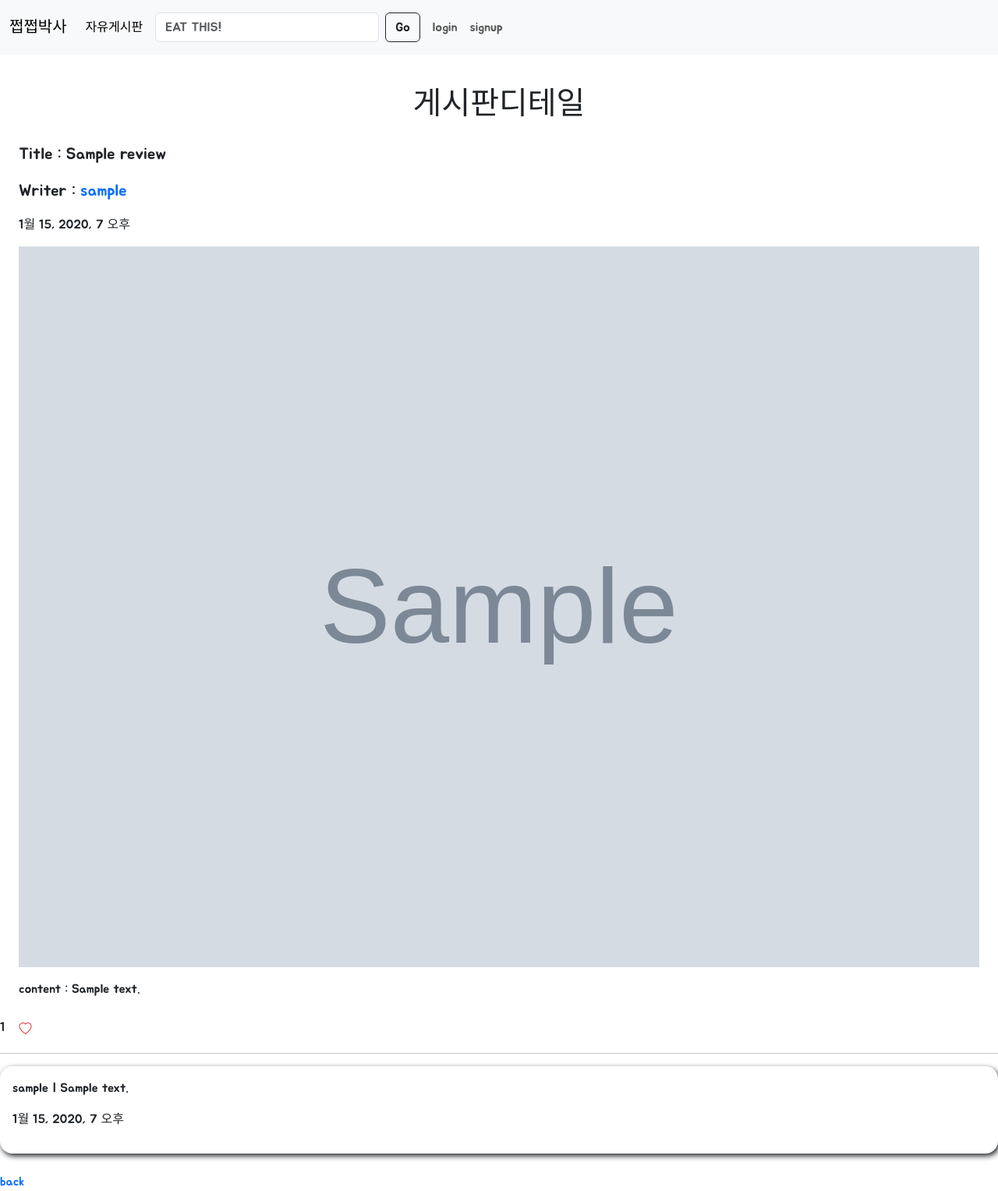
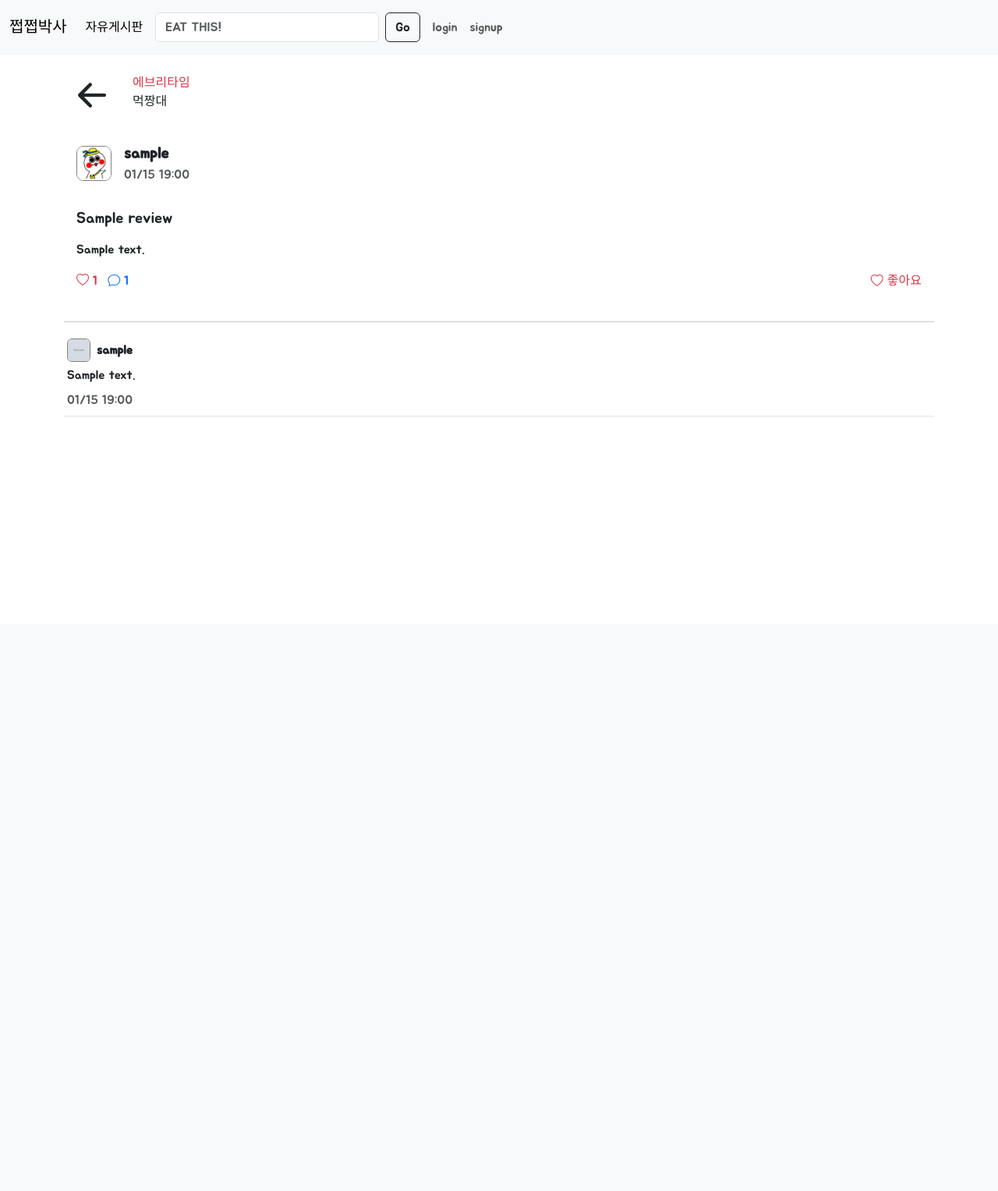
Before and after one commit to woocheolll/Dr.JJ, a Django app: page /free/1/ in a window 1280 px wide. Shown: the whole page at 78% size. After the commit the page ends 534 px from the top, so only its background shows below. Run offline with Django 3.2, Linux system fonts and the light colour scheme; tables that the repository leaves empty hold one stand-in row (values such as "Sample post"); grey boxes marked "Sample" are stand-in pictures; some libraries are stand-ins or nearby versions.

Commit message:
free-detail

```diff
--- a/accounts/urls.py
+++ b/accounts/urls.py
@@ -9,7 +9,7 @@ urlpatterns = [
     path("", views.index, name="index"),
     path("logout/", views.logout, name="logout"),
     path("delete/", views.delete, name="delete"),
-    path("password/", views.changePassword, name="changePassword"),
+    path("profile/password/", views.changePassword, name="changePassword"),
     path("<int:user_pk>/", views.detail, name="detail"),
     path("update/", views.update, name="update"),
     path("<int:user_pk>/follow/", views.follow, name="follow"),
--- a/free/forms.py
+++ b/free/forms.py
@@ -14,3 +14,4 @@ class CommentForm(forms.ModelForm):
         fields = [
             "content",
         ]
+        widgets = {"content": forms.Textarea(attrs={"rows": 1})}
--- a/free/templates/free/detail.html
+++ b/free/templates/free/detail.html
@@ -3,85 +3,118 @@
 {% load static %}
 
 {% block content %}
-<div class="m-4">
-  <h1 class="text-center p-3">게시판디테일</h1>
 
-  <p style="font-size: 1.3rem">
-    Title :
-    {{ review.title }}</p>
-  <p style="font-size: 1.3rem">
-    Writer :
-    <a class="text-decoration-none"  href={% url 'accounts:detail' review.user.pk %}>{{review.user}}</a>
+<div class="container py-3">
+  <!-- 상단 바-->
+  <div class="d-flex justify-content-between align-items-center">
+      <div class="d-flex">
+          <a href="{% url 'free:index' %}" class="display-2 me-3 link-btn text-dark text-decoration-none" >
+              <i class="bi bi-arrow-left-short"></i>
+          </a>
+          <div class="d-flex flex-column py-2">
+              <p class="text-danger m-0">에브리타임</p>
+              <p class="m-0">먹짱대</p>
+          </div>
+      </div>
+  </div>
+  <!-- 게시글 -->
+  <div class="p-3 d-flex flex-column">
+    <div class="d-flex align-items-center mb-3">
+      {% if user.profile.image %}
+      <img class="free-profile me-3" src="{{ user.profile.image.url }}" alt="{{ user.profile.image }}" class='mb-2'>
+      {% else %}
+      <img class="free-profile me-3" src="{% static 'images/new.jpg' %}" alt="no-profile-image">
+      {% endif %}
+      <div class="d-flex flex-column py-2">
+        <p class="fs-5 fw-bold m-0">{{ review.user }}</p>
+        <p class="text-muted m-0">{{ review.updated_at | date:'m/d H:i' }}</p>
+      </div>
+    </div>
+    <h5 class="my-2">{{ review.title }}</h5>
+    <p class="my-2">{{ review.content }}</p>
+    <div class="d-flex my-2 justify-content-between">
+      <!-- 좋아요/댓글 수 -->
+      <p class="m-0">
+        <span class='text-danger me-2'>
+          <i class="bi bi-heart"></i>
+          <span class='like-cnt'>{{ review.like_users.count }}</span>
+        </span>
+        <span class='text-primary'>
+            <i class="bi bi-chat"></i>
+            {{ review.comment_set.count }}
+        </span>
       </p>
-
-  <p>{{ review.updated_at }}</p>
-  {% if review.image %}
-    <p><img src='{{ review.image.url }}' alt='{{ review.image }}' style="width: 100%; ">
-    </p>
-  {% endif %}
-
-  <p>content :
-    {{ review.content }}</p>
+      <div class="d-flex align-items-center">
         {% if request.user == review.user %}
-    <div class="d-flex align-items-start">
-      <p>
-        <a href="{% url 'free:update' review.pk %}" class="btn btn-outline-dark">수정</a>
-      </p>
-      <form action="{% url 'free:delete' review.pk %}" method="POST">
+        <!-- 수정/삭제 : 로그인유저 == 작성유저-->
+        <a href="{% url 'free:update' review.pk %}" class="btn btn-primary">수정</a>
+        <form class="m-0" action="{% url 'free:delete' review.pk %}" method="POST">
           {% csrf_token %}
-        <input type="submit" class="btn btn-outline-danger mx-2" value="삭제">
+          <input type="submit" class="btn btn-danger mx-2" value="삭제">
         </form>
-      {% endif %}
-  </div>
-
-  <form class='like-form' data-review-pk='{{ review.pk }}'>
+        {% else %}
+        <!-- 좋아요 : 로그인유저 <> 작성유저-->
+        <form class='like-form m-0' data-review-pk='{{ review.pk }}'>
           {% csrf_token %}
-    <span class='like-cnt'>{{review.like_users.count}}</span>
           {% if request.user in free.like_users.all %}
-      <button class="btn btn-link text-danger">
+            <button class="btn btn-link text-danger p-0">
               <i class="bi bi-heart-fill heart-icon"></i>
             </button>
           {% else %}
-      <button class="btn btn-link text-danger">
+            <button class="btn btn-link text-danger p-0">
               <i class="bi bi-heart heart-icon"></i>
             </button>
           {% endif %}
         </form>
-
+        <span class="ms-1 text-danger">좋아요</span>
+        {% endif %}
+      </div>
+    </div>
+  </div>
+  <hr>
+  <!-- 댓글 -->
+  <div class="d-flex flex-column">
     {% if request.user.is_authenticated %}
     <form action="{% url 'free:comment_create' review.pk %}" method="POST">
       {% csrf_token %}
       {% bootstrap_form comment_form %}
-      <input class="bnt my-3"  type="submit" value="OK">
+      <div class="d-flex justify-content-end">
+        <input class="btn btn-dark" type="submit" value="작성하기">
+      </div>
     </form>
     {% endif %}
-  <hr>
-  <div class="p-3 mb-4" style="border-radius: 1rem; box-shadow: 2px 3px 7px">
     {% for comment in comments %}
-    <article class='comment-block-{{ comment.pk }}'>
-      <p class='comment-{{ comment.pk }}-content-container'>
-        {{ comment.user.username }}
-        |
-          <span class='comment-{{ comment.pk }}-content'>{{ comment.content }}</span>
-      </p>
-      <p>{{ comment.updated_at }}</p>
-      <div class="d-flex justify-content-end">
+    <div class="border-bottom p-1 d-flex flex-column comment-block-{{ comment.pk }}">
+      <div class='d-flex flex-column comment-{{ comment.pk }}-content-container'>
+        <div class="d-flex align-items-center">
+          {% if comment.user.profile.image %}
+          <img class="free-comment-profile me-2" src="{{ comment.user.profile.image.url }}" alt="{{ comment.user.profile.image }}" class='mb-2'>
+          {% else %}
+          <img class="free-comment-profile me-2" src="{% static 'images/new.jpg' %}" alt="no-profile-image">
+          {% endif %}
+          <p class="my-1 fw-bold">{{ comment.user.username }}</p>
+        </div>
+        <p class='my-1 comment-{{ comment.pk }}-content'>{{ comment.content }}</p>
+        <div class="d-flex justify-content-between">
+          <p class="my-1 text-muted">{{ comment.updated_at | date:'m/d H:i' }}</p>
+          <div class="d-flex">
             {% if request.user == comment.user %}
-        <a href="{% url 'free:comment_update' review.pk comment.pk %}" class="btn btn-outline-dark comment-update-btn" data-review-pk='{{ review.pk }}' data-comment-pk='{{ comment.pk }}'>수정</a>
+            <a href="{% url 'free:comment_update' review.pk comment.pk %}" class="btn btn-primary btn-sm comment-update-btn" data-review-pk='{{ review.pk }}' data-comment-pk='{{ comment.pk }}'>수정</a>
             <form action="{% url 'free:comment_delete' review.pk comment.pk %}" method="POST" class="my-0">
               {% csrf_token %}
-          <input type="submit" class="btn btn-outline-danger mx-2" value="삭제">
+              <input type="submit" class="btn btn-danger btn-sm ms-2" value="삭제">
               {% endif %}
             </form>
           </div>
-    </article>
-
+        </div>
+      </div>
+    </div>
     {% empty %}
     <p>아직 아무도 못본거라고 믿자,,</p>
     {% endfor %}
   </div>
-  <a href="{% url 'free:index' %}" class="text-decoration-none" >back</a>
 </div>
+
 {% endblock %}
 
 {% block js %}
--- a/free/templates/free/index.html
+++ b/free/templates/free/index.html
@@ -50,7 +50,7 @@
                 </p>
                 <p class="m-0">
                     <span class='like-cnt text-danger mx-2'>
-                        <i class="bi bi-heart-fill heart-icon"></i>
+                        <i class="bi bi-heart heart-icon"></i>
                         {{ review.like_users.count }}
                     </span>
                     <span class='like-cnt text-primary'>
--- a/static/css/style.css
+++ b/static/css/style.css
@@ -122,3 +122,19 @@
   overflow: hidden;
   text-overflow: ellipsis;
 }
+
+.free-profile {
+  width: 45px;
+  height: 45px;
+  border: solid 1px gray;
+  border-radius: 20%;
+  object-fit: cover;
+}
+
+.free-comment-profile {
+  width: 30px;
+  height: 30px;
+  border: solid 1px gray;
+  border-radius: 20%;
+  object-fit: cover;
+}
```
Also changed, not shown: accounts/migrations/0001_initial.py, articles/migrations/0001_initial.py, free/migrations/0001_initial.py, images/images/멜팅초코_3tJnPOT.jpg (added). Lines whose indentation alone changed are shown as unchanged.
